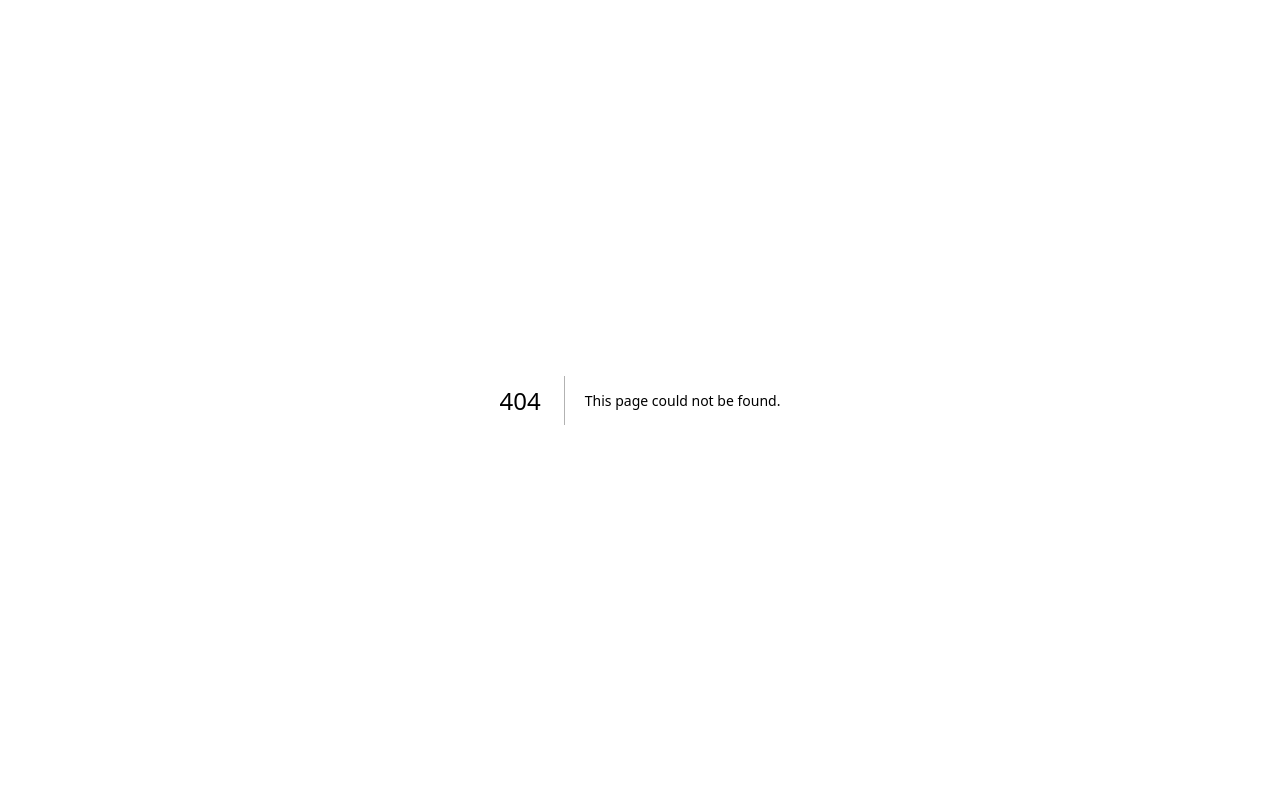
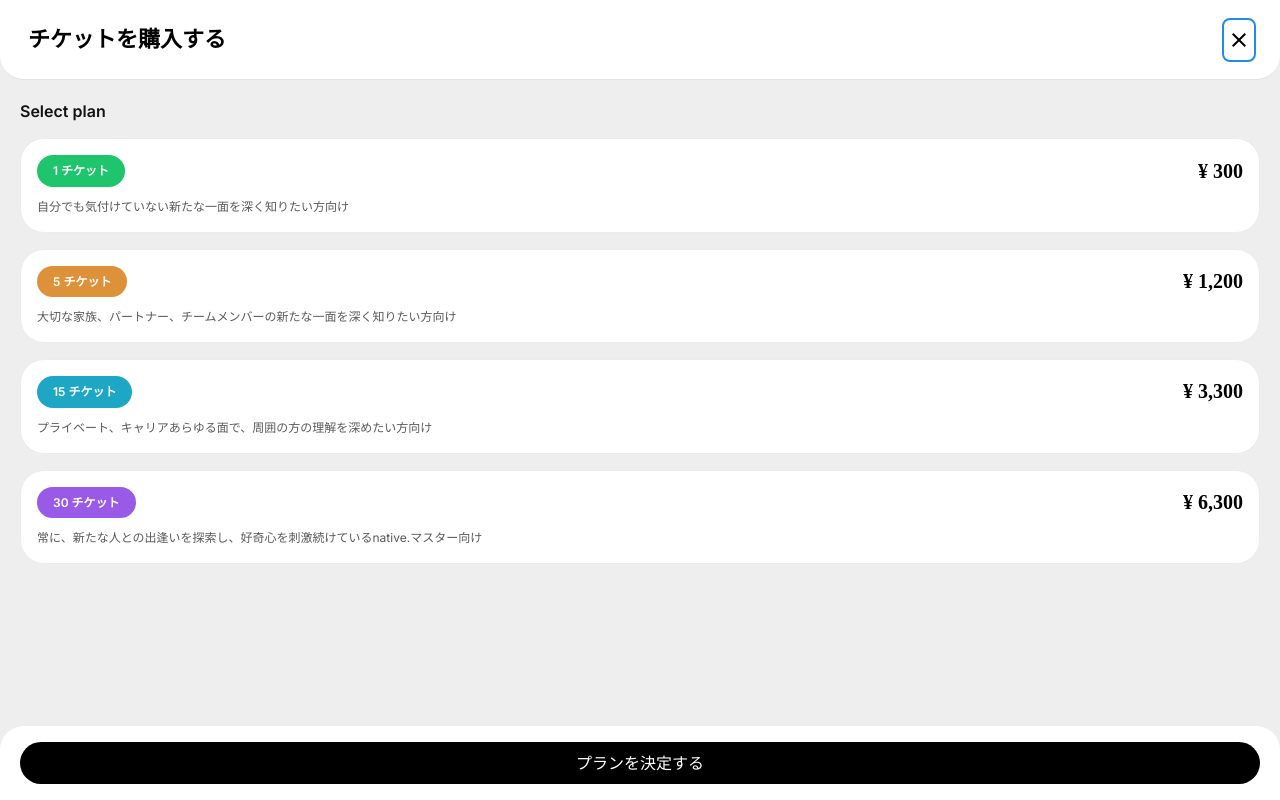
Before and after one commit to priyanshuirl/Native-Test, a Next.js app: page /buy-ticket in a window 1280 px wide. Before the commit this address had no page. Built offline with nearby package versions, Linux system fonts and the light colour scheme.

Commit message:
buy ticket

```diff
--- /dev/null
+++ b/src/app/buy-ticket/page.tsx
@@ -0,0 +1,70 @@
+"use client";
+import CustomButton from "@/components/Atoms/CustomButton";
+import { Menu, MenuContentCard } from "@/components/Molecules/menu/Menu";
+import TicketSuggestion from "@/components/Molecules/TicketSuggestion";
+import { Stack } from "@mantine/core";
+import { useRouter } from "next/navigation";
+
+const ticketSuggestions = [
+  {
+    ticketQty: 1,
+    price: 300,
+    currency: "¥",
+    chipColor: "#1EC56C",
+    description: "自分でも気付けていない新たな一面を深く知りたい方向け",
+  },
+  {
+    ticketQty: 5,
+    price: 1200,
+    currency: "¥",
+    chipColor: "#DD923A",
+    description:
+      "大切な家族、パートナー、チームメンバーの新たな一面を深く知りたい方向け",
+  },
+  {
+    ticketQty: 15,
+    price: 3300,
+    currency: "¥",
+    chipColor: "#1EA7C5",
+    description:
+      "プライベート、キャリアあらゆる面で、周囲の方の理解を深めたい方向け",
+  },
+  {
+    ticketQty: 30,
+    price: 6300,
+    currency: "¥",
+    chipColor: "#985AE7",
+    description:
+      "常に、新たな人との出逢いを探索し、好奇心を刺激続けているnative.マスター向け",
+  },
+];
+
+export default function BuyTicket() {
+  const router = useRouter();
+
+  return (
+    <Menu
+      onClose={() => router.back()}
+      open={true}
+      title="チケットを購入する"
+      withoutFooter
+    >
+      <div
+        className="px-5 py-2 relative overflow-hidden"
+        style={{ height: "calc(100vh - 92px)" }}
+      >
+        <p className="text-[#121212] text-[16px] font-semibold mb-4">
+          Select plan
+        </p>
+        <Stack gap={16}>
+          {ticketSuggestions.map((suggestion) => {
+            return <TicketSuggestion {...suggestion} />;
+          })}
+        </Stack>
+        <div className="absolute bottom-[-24px] left-0 bg-white rounded-[24px] w-full pt-[16px] pb-[40px] px-[20px]">
+          <CustomButton>プランを決定する</CustomButton>
+        </div>
+      </div>
+    </Menu>
+  );
+}
--- /dev/null
+++ b/src/components/Molecules/TicketSuggestion/TicketSuggestion.module.css
@@ -0,0 +1,32 @@
+.card {
+  width: 100%;
+  border-radius: 24px;
+  border: 1px solid #ececec;
+  background: var(--Foundation-White-white-50, #fff);
+  padding: 16px;
+}
+
+.chip {
+  display: flex;
+  padding: 8px 16px;
+  justify-content: center;
+  align-items: center;
+  gap: 10px;
+  border-radius: 24px;
+  background: #1ec56c;
+  color: var(--Foundation-White-white-50, #fff);
+  font-size: 12px;
+  font-style: normal;
+  font-weight: 600;
+  line-height: 130%;
+}
+
+.price {
+  color: #000;
+  text-align: right;
+  font-family: "Sofia Pro";
+  font-size: 20px;
+  font-style: normal;
+  font-weight: 600;
+  line-height: normal;
+}
--- /dev/null
+++ b/src/components/Molecules/TicketSuggestion/index.tsx
@@ -0,0 +1,31 @@
+import styles from "./TicketSuggestion.module.css";
+
+interface PropTypes {
+  ticketQty: number;
+  price: number;
+  currency?: string;
+  chipColor: string;
+  description: string;
+}
+
+export default function TicketSuggestion({
+  chipColor = "#1ec56c",
+  description,
+  price,
+  ticketQty,
+  currency = "¥",
+}: PropTypes) {
+  return (
+    <div className={styles.card}>
+      <div className="flex items-center justify-between mb-3">
+        <div className={styles.chip} style={{ backgroundColor: chipColor }}>
+          {ticketQty} チケット
+        </div>
+        <p className={styles.price}>
+          {currency} {Number(price).toLocaleString()}
+        </p>
+      </div>
+      <p className="text-[#595959] text-[12px] ">{description}</p>
+    </div>
+  );
+}
--- a/src/components/Molecules/menu/Menu.tsx
+++ b/src/components/Molecules/menu/Menu.tsx
@@ -15,9 +15,16 @@ interface PropTypes {
   onClose: () => void;
   children: React.ReactNode;
   title: string;
+  withoutFooter?: boolean;
 }
 
-const Menu = ({ onClose, open, children, title }: PropTypes) => {
+const Menu = ({
+  onClose,
+  open,
+  children,
+  title,
+  withoutFooter = false,
+}: PropTypes) => {
   return (
     <Drawer
       opened={open}
@@ -43,6 +50,8 @@ const Menu = ({ onClose, open, children, title }: PropTypes) => {
       </Card>
       <Stack gap="sm">
         <Stack gap="sm">{children}</Stack>
+        {withoutFooter ? null : (
+          <>
             <MenuContentCard>
               <div className="flex flex-col gap-3 py-6">
                 {FOOTER_LINKS.map((item: any) => (
@@ -63,6 +72,8 @@ const Menu = ({ onClose, open, children, title }: PropTypes) => {
                 alt="Logo Img"
               />
             </div>
+          </>
+        )}
       </Stack>
     </Drawer>
   );
```
Lines whose indentation alone changed are shown as unchanged.
